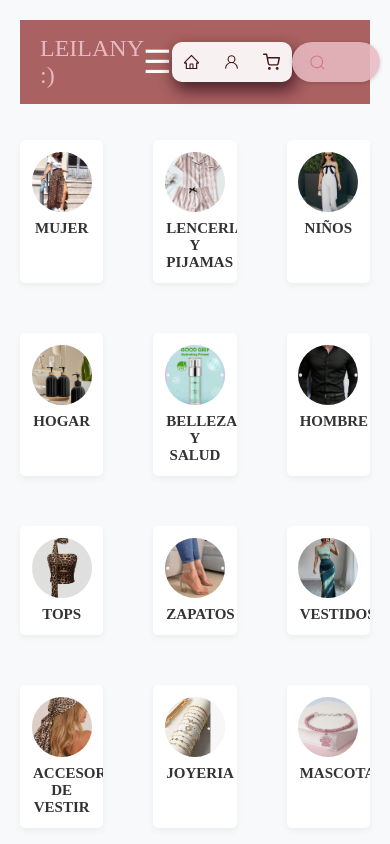
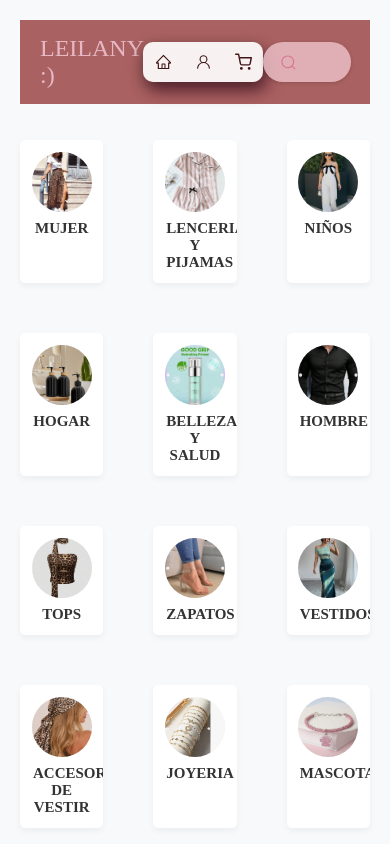
Before and after one commit to leilany26/leilany, a plain HTML site: page h.html in a window 390 px wide. Shown: the top 844 px of the page. Drawn offline with Linux system fonts and the light colour scheme.

Commit message:
Update h.html

```diff
--- a/h.html
+++ b/h.html
@@ -15,9 +15,7 @@
 
     <header>
         <div class="logo">LEILANY  :)</div>
-        <button class="menu-toggle" id="menu-toggle">
-            ☰
-        </button>
+
         <div class="button-container">
             <button class="button" onclick="window.location.href='https://www.google.com/'">
               <svg xmlns="http://www.w3.org/2000/svg" width="1em" height="1em" viewBox="0 0 1024 1024" stroke-width="0" fill="currentColor" stroke="currentColor" class="icon">
```
